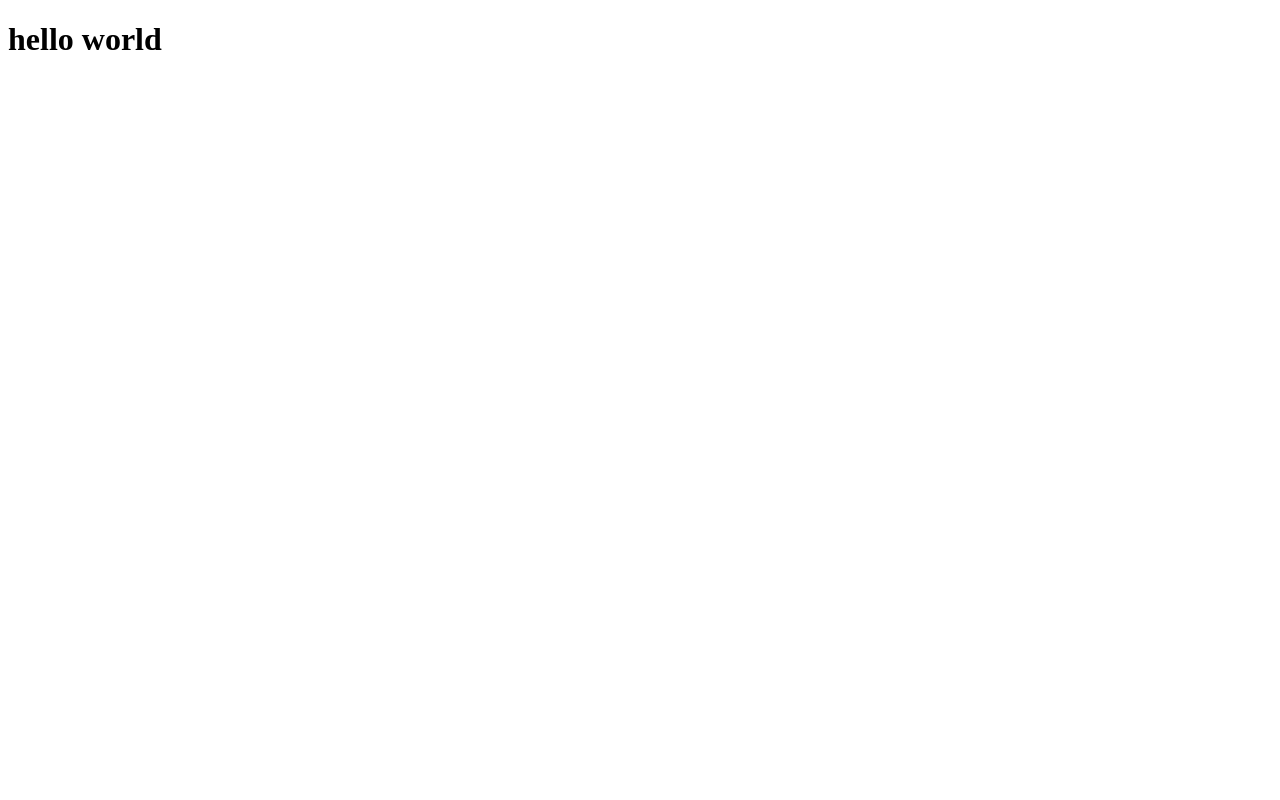
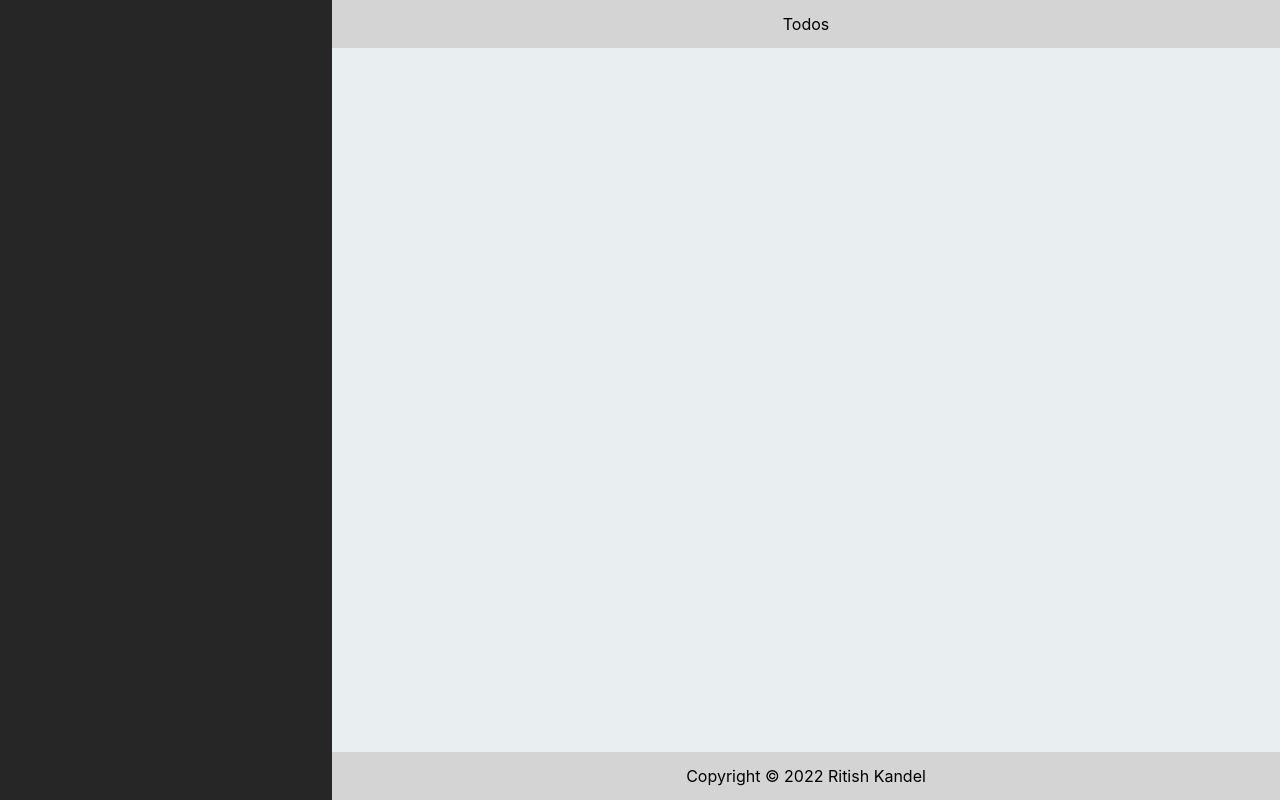
Before and after one commit to ritizzzz/todo-list, a website built with webpack: page src/template/template.html in a window 1280 px wide. Built offline with nearby package versions, Linux system fonts and the light colour scheme.

Commit message:
basic layout created

```diff
--- a/src/index.js
+++ b/src/index.js
@@ -1,7 +1,8 @@
+import "./styles.css"
 const  eventEmit = (function(){
     let _events = {};
 
-    const publish = function (type, callBack){
+    const subscribe = function (type, callBack){
         if(_events[type]){
             _events[type].push = callBack;
         }else{
@@ -18,5 +19,5 @@ const  eventEmit = (function(){
         }
     }
 
-    return {publish, trigger};
+    return {subscribe, trigger};
 })();
--- /dev/null
+++ b/src/styles.css
@@ -0,0 +1,96 @@
+/* http://meyerweb.com/eric/tools/css/reset/
+   v2.0 | 20110126
+   License: none (public domain)
+*/
+
+html, body, div, span, applet, object, iframe,
+h1, h2, h3, h4, h5, h6, p, blockquote, pre,
+a, abbr, acronym, address, big, cite, code,
+del, dfn, em, img, ins, kbd, q, s, samp,
+small, strike, strong, sub, sup, tt, var,
+b, u, i, center,
+dl, dt, dd, ol, ul, li,
+fieldset, form, label, legend,
+table, caption, tbody, tfoot, thead, tr, th, td,
+article, aside, canvas, details, embed,
+figure, figcaption, footer, header, hgroup,
+menu, nav, output, ruby, section, summary,
+time, mark, audio, video {
+	margin: 0;
+	padding: 0;
+	border: 0;
+	font-size: 100%;
+	font: inherit;
+	vertical-align: baseline;
+}
+/* HTML5 display-role reset for older browsers */
+article, aside, details, figcaption, figure,
+footer, header, hgroup, menu, nav, section {
+	display: block;
+}
+body {
+	line-height: 1;
+}
+ol, ul {
+	list-style: none;
+}
+blockquote, q {
+	quotes: none;
+}
+blockquote:before, blockquote:after,
+q:before, q:after {
+	content: '';
+	content: none;
+}
+table {
+	border-collapse: collapse;
+	border-spacing: 0;
+}
+
+
+
+
+
+:root{
+    --main-30: #262626;
+    --main-60: #e9eef1;
+
+    --header-card-background: #d4d4d4 ;
+     font-family: -apple-system, BlinkMacSystemFont, "Segoe UI", Roboto, Helvetica, Arial, sans-serif, "Apple Color Emoji", "Segoe UI Emoji", "Segoe UI Symbol";
+
+}
+
+
+body{
+	display: grid;
+	grid-template-rows: max-content 1fr max-content;
+	min-height: 100vh;
+	grid-template-columns: max-content 1fr;
+}
+
+header{
+	grid-area: 1/2/2/3;
+}
+
+header, footer{
+	text-align: center;
+	padding: 1rem;
+	background-color: var(--header-card-background);
+
+}
+
+footer{
+	grid-area: 3/2/4/3;
+}
+
+nav{
+	grid-area: 1/1/4/2;
+	padding: 1rem;
+	background-color: var(--main-30);
+	color: var(--main-60);
+	width: 300px;
+}
+
+.content{
+	background-color: var(--main-60);
+}
--- a/src/template/template.html
+++ b/src/template/template.html
@@ -7,6 +7,18 @@
     <title>Document</title>
 </head>
 <body>
-    <h1>hello world</h1>
+    <header>
+        Todos
+    </header>
+    <nav>
+    </nav>
+    <div class="content">
+
+
+    </div>
+    <footer>
+        <p>Copyright © <script>document.write(" " + new Date().getFullYear() + " ")</script>Ritish Kandel</p>
+
+    </footer>
 </body>
 </html>
```
Also changed, not shown: dist/index.html, dist/main.js.
